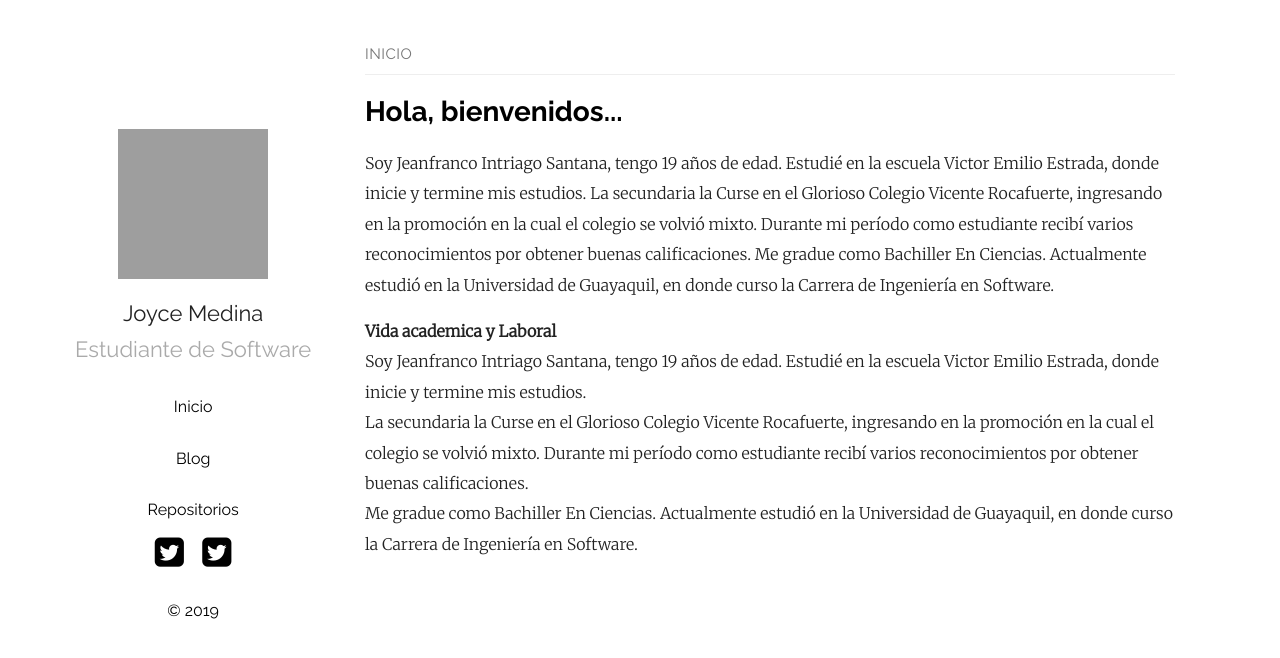
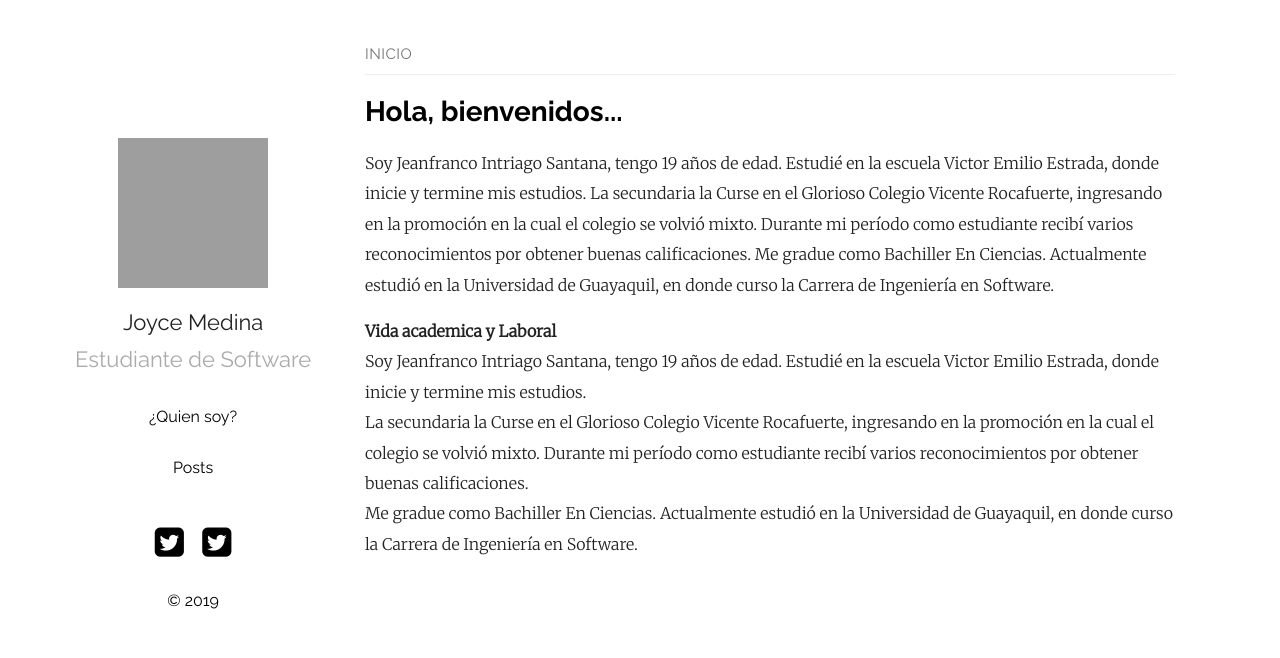
Before and after one commit to DaveNPlay/blo4, a Jekyll site: the page built from index.md, in a window 1280 px wide. Shown: the top 658 px of the page. Built offline with Jekyll 4.4.1, drawn with Linux system fonts in a browser that asks for light colours; grey boxes are pictures that could not be loaded.

Commit message:
Update default.html

```diff
--- a/_layouts/default.html
+++ b/_layouts/default.html
@@ -10,13 +10,13 @@
 			<h2>{{ site.plainwhite.name }}</h2>
 			<p class="tagline">{{ site.plainwhite.tagline }}</p>
 			<a class="post-link" href="/">
-      <p>Inicio</p>
+      <p>¿Quien soy?</p>
     </a>
 			<a class="post-link" href="/blog.html">
-      <p>Blog</p>
+      <p>Posts</p>
     </a>
-						<a class="post-link" href="https://github.com/JoyceMedina">
-      <p>Repositorios</p>
+
+      <p>  </p>
     </a>
 			<ul class="social">
                 {%- if site.plainwhite.social_links.github -%}
```
